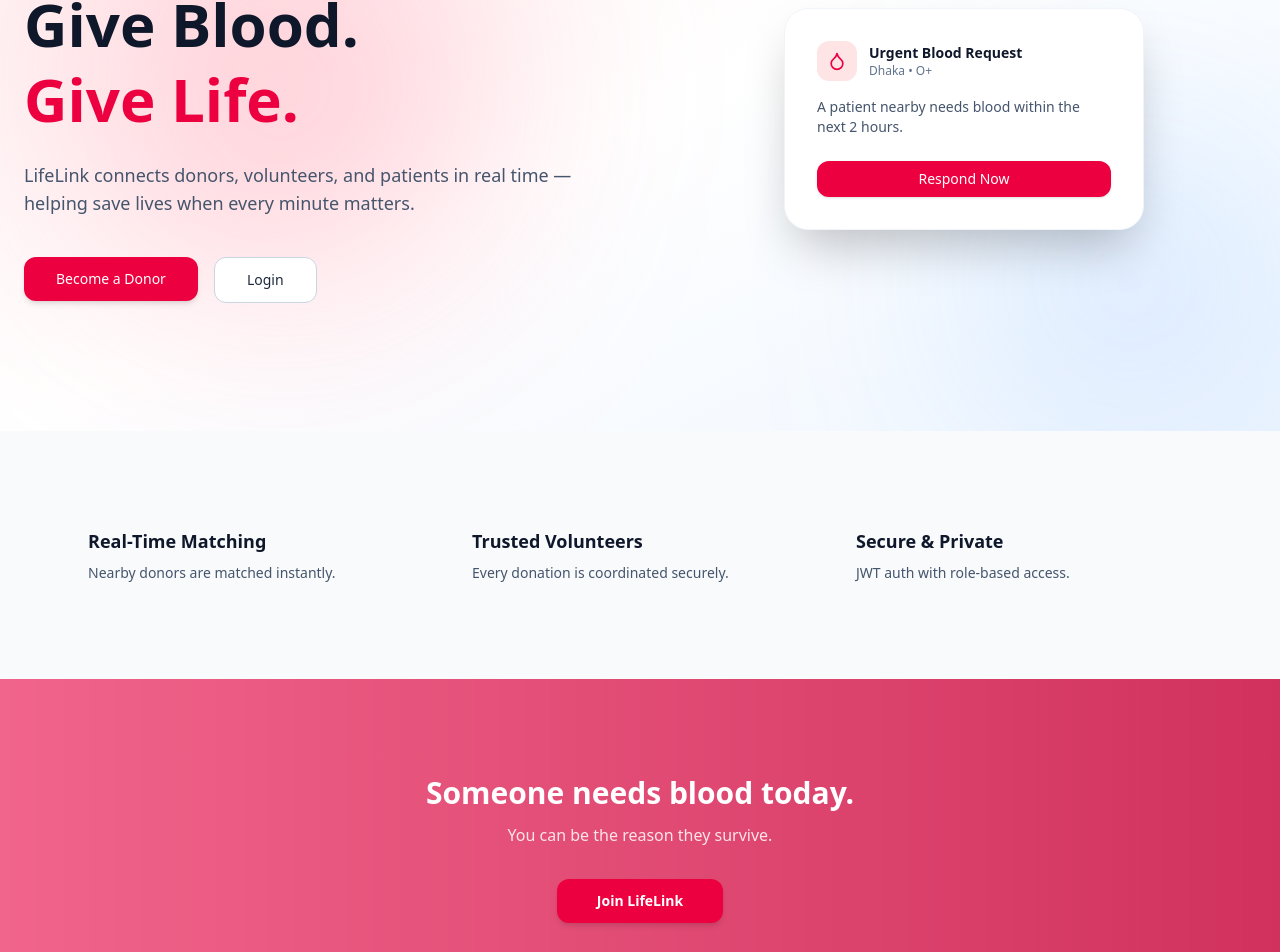
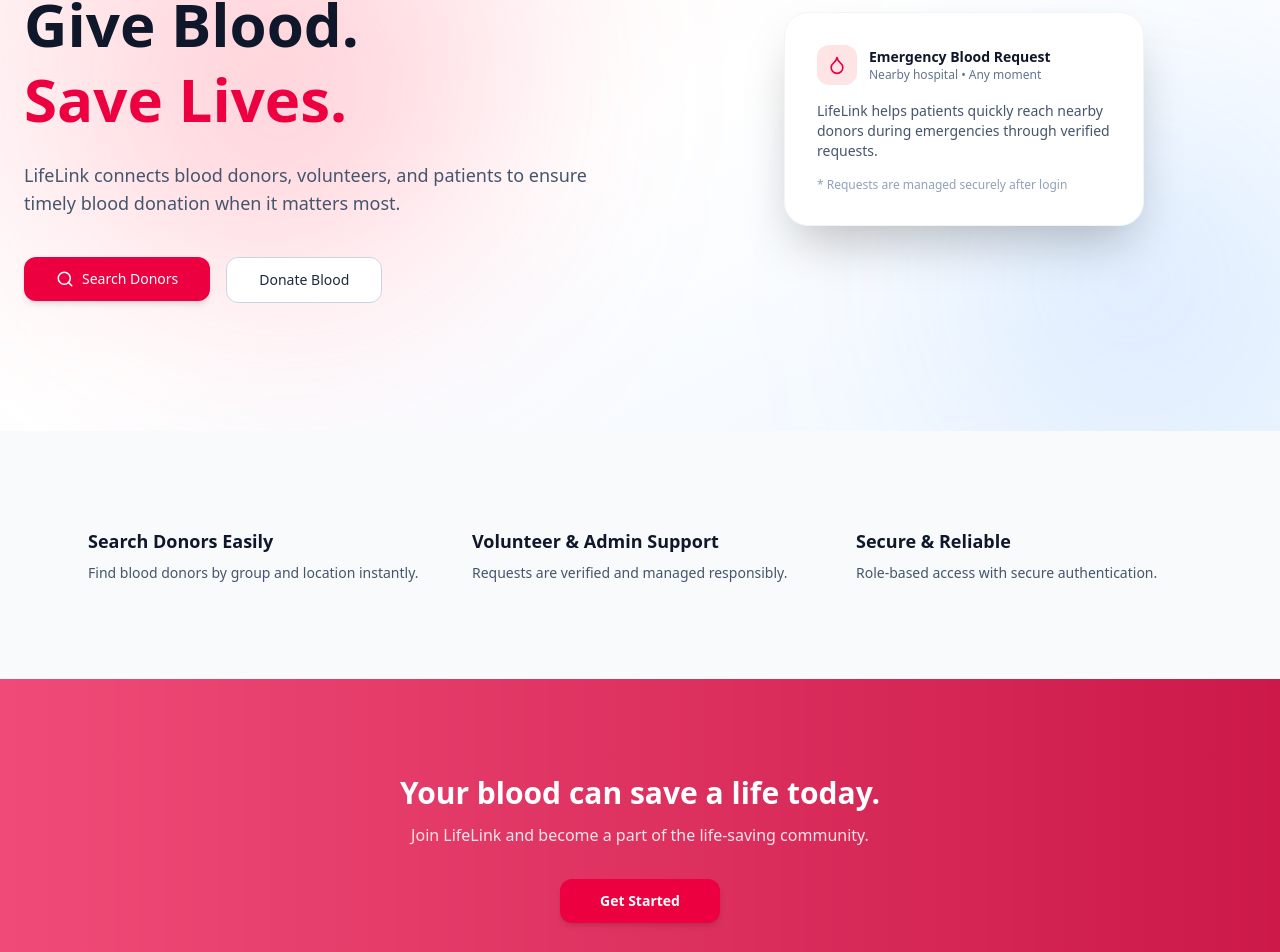
Before and after one commit to ahmed-1430/LifeLink-Client, a React (Vite) app: page / in a window 1280 px wide. Shown: the part 258-1210 px from the top of the page. Built offline with nearby package versions, Linux system fonts and the light colour scheme; no server answers.

Commit message:
public donor search page aligned with requirements

```diff
--- a/src/pages/Home.jsx
+++ b/src/pages/Home.jsx
@@ -1,7 +1,7 @@
 import { Link } from "react-router-dom";
 import Button from "../component/ui/Button";
 import useReveal from "../hooks/useScrollReveal";
-import { Droplet } from "lucide-react";
+import { Droplet, Search } from "lucide-react";
 
 export default function Home() {
   const heroRef = useReveal();
@@ -10,10 +10,9 @@
 
   return (
     <div className="bg-[#F8FAFC] text-[#0F172A]">
-
       {/* HERO */}
       <section ref={heroRef} className="reveal relative overflow-hidden">
-        {/* Emotional gradient */}
+        {/* Background */}
         <div className="absolute inset-0 bg-linear-to-br from-rose-50 via-white to-blue-50" />
 
         {/* Glow */}
@@ -21,43 +20,44 @@
         <div className="absolute bottom-0 right-0 w-[300px] h-[300px] bg-blue-400/20 rounded-full blur-[120px]" />
 
         <div className="relative max-w-7xl mx-auto px-6 py-32 grid md:grid-cols-2 gap-16 items-center">
-
           {/* LEFT */}
           <div>
             <span className="inline-flex items-center gap-2 mb-6 px-4 py-1 text-sm rounded-full bg-rose-100 text-rose-700">
               <Droplet size={14} />
-              A life-saving blood network
+              A life-saving blood donation platform
             </span>
 
             <h1 className="text-5xl md:text-6xl font-extrabold leading-tight">
               Give Blood.
               <br />
-              <span className="text-rose-600">Give Life.</span>
+              <span className="text-rose-600">Save Lives.</span>
             </h1>
 
             <p className="mt-6 text-lg text-slate-600 max-w-xl">
-              LifeLink connects donors, volunteers, and patients in real time —
-              helping save lives when every minute matters.
+              LifeLink connects blood donors, volunteers, and patients to ensure
+              timely blood donation when it matters most.
             </p>
 
-            <div className="mt-10 flex gap-4">
-              <Link to="/register">
-                <Button className="bg-rose-600 hover:bg-rose-700 text-white px-8 py-3 rounded-xl shadow-lg cursor-pointer">
-                  Become a Donor
+            <div className="mt-10 flex gap-4 flex-wrap">
+              <Link to="/search">
+                <Button className="flex items-center gap-2 bg-rose-600 hover:bg-rose-700 text-white px-8 py-3 rounded-xl shadow-lg">
+                  <Search size={18} />
+                  Search Donors
                 </Button>
               </Link>
+
               <Link to="/login">
                 <Button
                   variant="secondary"
-                  className="border border-slate-300 px-8 py-3 rounded-xl cursor-pointer"
+                  className="border border-slate-300 px-8 py-3 rounded-xl"
                 >
-                  Login
+                  Donate Blood
                 </Button>
               </Link>
             </div>
           </div>
 
-          {/* RIGHT CARD */}
+          {/* RIGHT (INFO CARD) */}
           <div className="hidden md:flex justify-center">
             <div className="bg-white rounded-3xl shadow-2xl p-8 w-[360px] border border-slate-100">
               <div className="flex items-center gap-3 mb-4">
@@ -65,21 +65,25 @@
                   <Droplet size={20} />
                 </div>
                 <div>
-                  <p className="text-sm font-semibold">Urgent Blood Request</p>
-                  <p className="text-xs text-slate-500">Dhaka • O+</p>
+                  <p className="text-sm font-semibold">
+                    Emergency Blood Request
+                  </p>
+                  <p className="text-xs text-slate-500">
+                    Nearby hospital • Any moment
+                  </p>
                 </div>
               </div>
 
               <p className="text-sm text-slate-600">
-                A patient nearby needs blood within the next 2 hours.
+                LifeLink helps patients quickly reach nearby donors during
+                emergencies through verified requests.
               </p>
 
-              <button className="mt-6 w-full py-2 bg-rose-600 hover:bg-rose-700 text-white rounded-xl text-sm shadow cursor-pointer">
-                Respond Now
-              </button>
+              <p className="mt-4 text-xs text-slate-400">
+                * Requests are managed securely after login
+              </p>
             </div>
           </div>
-
         </div>
       </section>
 
@@ -90,25 +94,21 @@
       >
         {[
           {
-            title: "Real-Time Matching",
-            desc: "Nearby donors are matched instantly."
+            title: "Search Donors Easily",
+            desc: "Find blood donors by group and location instantly.",
           },
           {
-            title: "Trusted Volunteers",
-            desc: "Every donation is coordinated securely."
+            title: "Volunteer & Admin Support",
+            desc: "Requests are verified and managed responsibly.",
           },
           {
-            title: "Secure & Private",
-            desc: "JWT auth with role-based access."
-          }
+            title: "Secure & Reliable",
+            desc: "Role-based access with secure authentication.",
+          },
         ].map((f, i) => (
           <div key={i}>
-            <h3 className="text-lg font-semibold">
-              {f.title}
-            </h3>
-            <p className="mt-2 text-sm text-slate-600">
-              {f.desc}
-            </p>
+            <h3 className="text-lg font-semibold">{f.title}</h3>
+            <p className="mt-2 text-sm text-slate-600">{f.desc}</p>
           </div>
         ))}
       </section>
@@ -116,24 +116,23 @@
       {/* CTA */}
       <section
         ref={ctaRef}
-        className="reveal bg-linear-to-r from-rose-600/60 to-rose-700/80 py-24 text-center text-white"
+        className="reveal bg-linear-to-r from-rose-600/70 to-rose-700/90 py-24 text-center text-white"
       >
         <h2 className="text-3xl font-bold">
-          Someone needs blood today.
+          Your blood can save a life today.
         </h2>
         <p className="mt-3 text-rose-100">
-          You can be the reason they survive.
+          Join LifeLink and become a part of the life-saving community.
         </p>
 
         <div className="mt-8">
           <Link to="/register">
-            <Button className="px-10 py-3 rounded-xl font-semibold shadow-lg cursor-pointer">
-              Join LifeLink
+            <Button className="px-10 py-3 rounded-xl font-semibold shadow-lg">
+              Get Started
             </Button>
           </Link>
         </div>
       </section>
-
     </div>
   );
 }
```
Also changed, not shown: src/pages/Search.jsx (added, +178 -0 lines).
